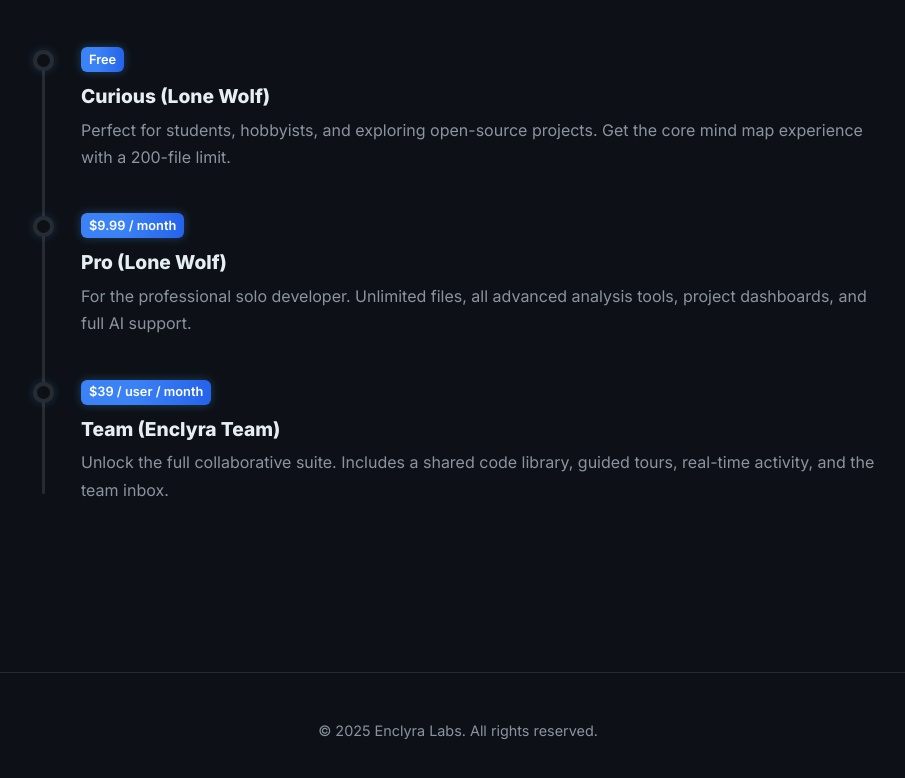
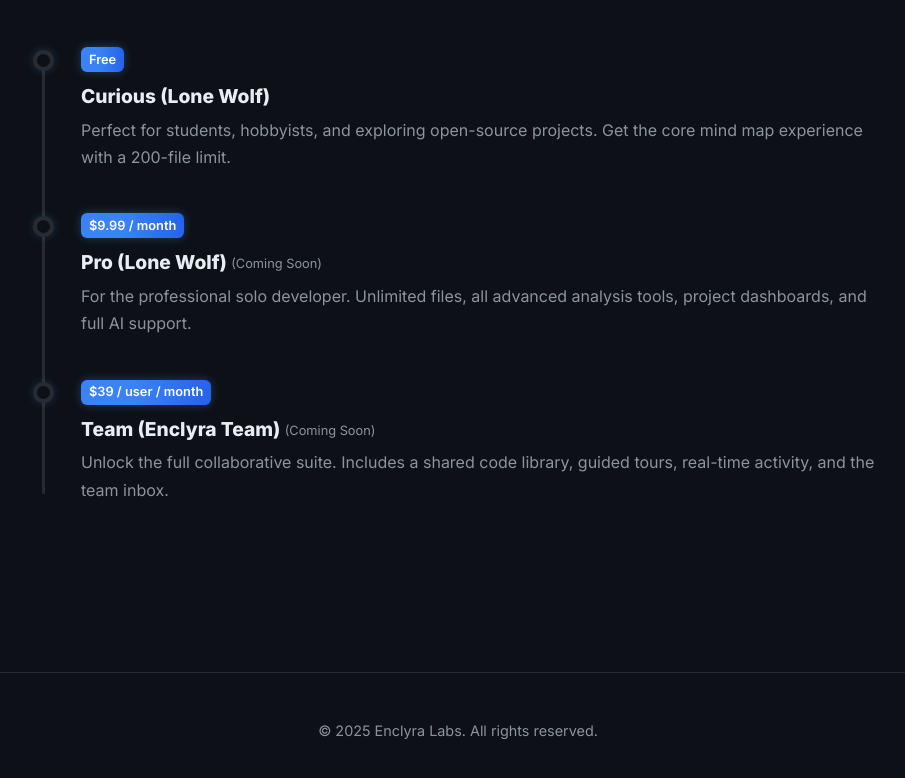
Before and after one commit to enclyralabs-png/enclyralabs-png.github.io, a plain HTML site: page index.html in a window 1280 px wide. Shown: the part 1467-2245 px from the top of the page, without its empty margins (182-1087 px from the left). Drawn offline with Linux system fonts and the light colour scheme.

Commit message:
Update index.html

```diff
--- a/index.html
+++ b/index.html
@@ -267,12 +267,18 @@
                 </div>
                 <div class="timeline-item">
                     <span class="tag">$9.99 / month</span>
-                    <h3>Pro (Lone Wolf)</h3>
+
+                    <!-- THIS IS THE FIX for PRO -->
+                    <h3>Pro (Lone Wolf) <span style="font-size: 0.8rem; color: var(--text-secondary); font-weight: 400; vertical-align: middle;">(Coming Soon)</span></h3>
+
                     <p>For the professional solo developer. Unlimited files, all advanced analysis tools, project dashboards, and full AI support.</p>
                 </div>
                 <div class="timeline-item">
                     <span class="tag">$39 / user / month</span>
-                    <h3>Team (Enclyra Team)</h3>
+
+                    <!-- THIS IS THE FIX for TEAM -->
+                    <h3>Team (Enclyra Team) <span style="font-size: 0.8rem; color: var(--text-secondary); font-weight: 400; vertical-align: middle;">(Coming Soon)</span></h3>
+
                     <p>Unlock the full collaborative suite. Includes a shared code library, guided tours, real-time activity, and the team inbox.</p>
                 </div>
             </div>
```
